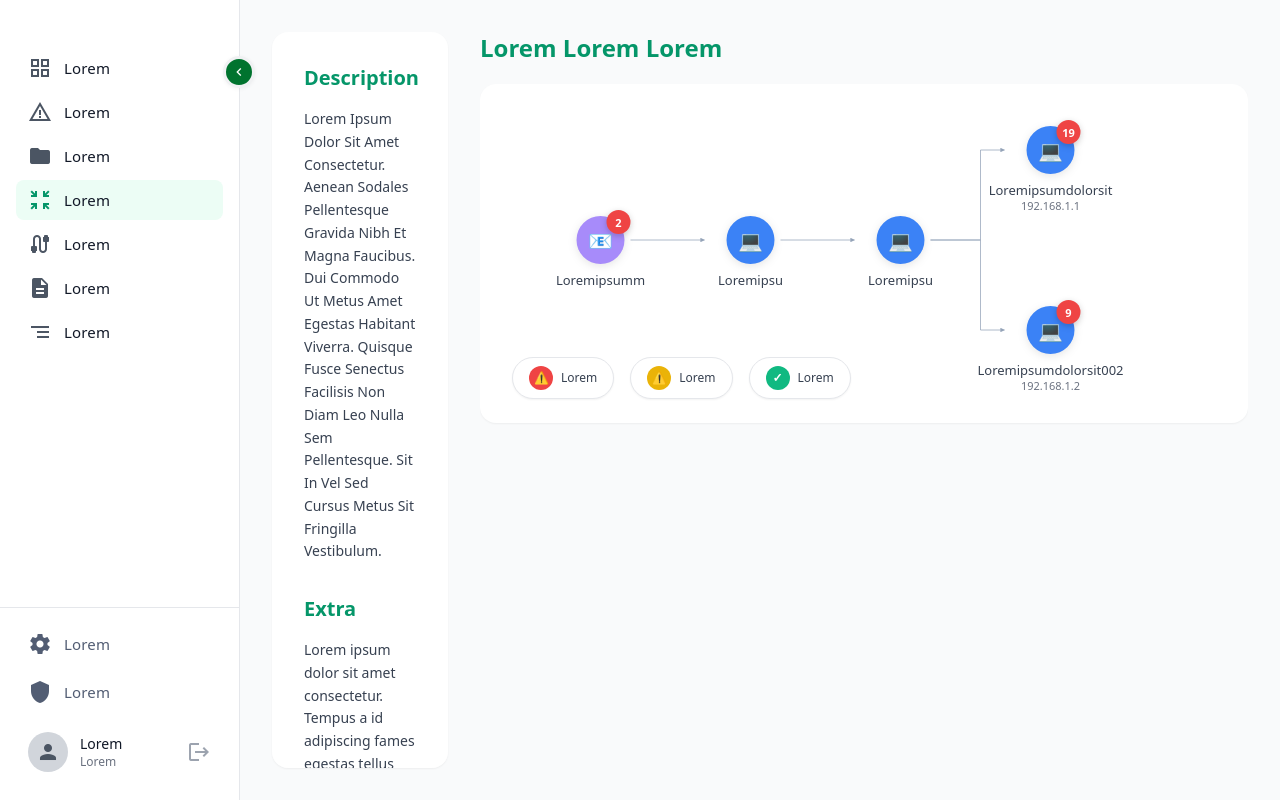
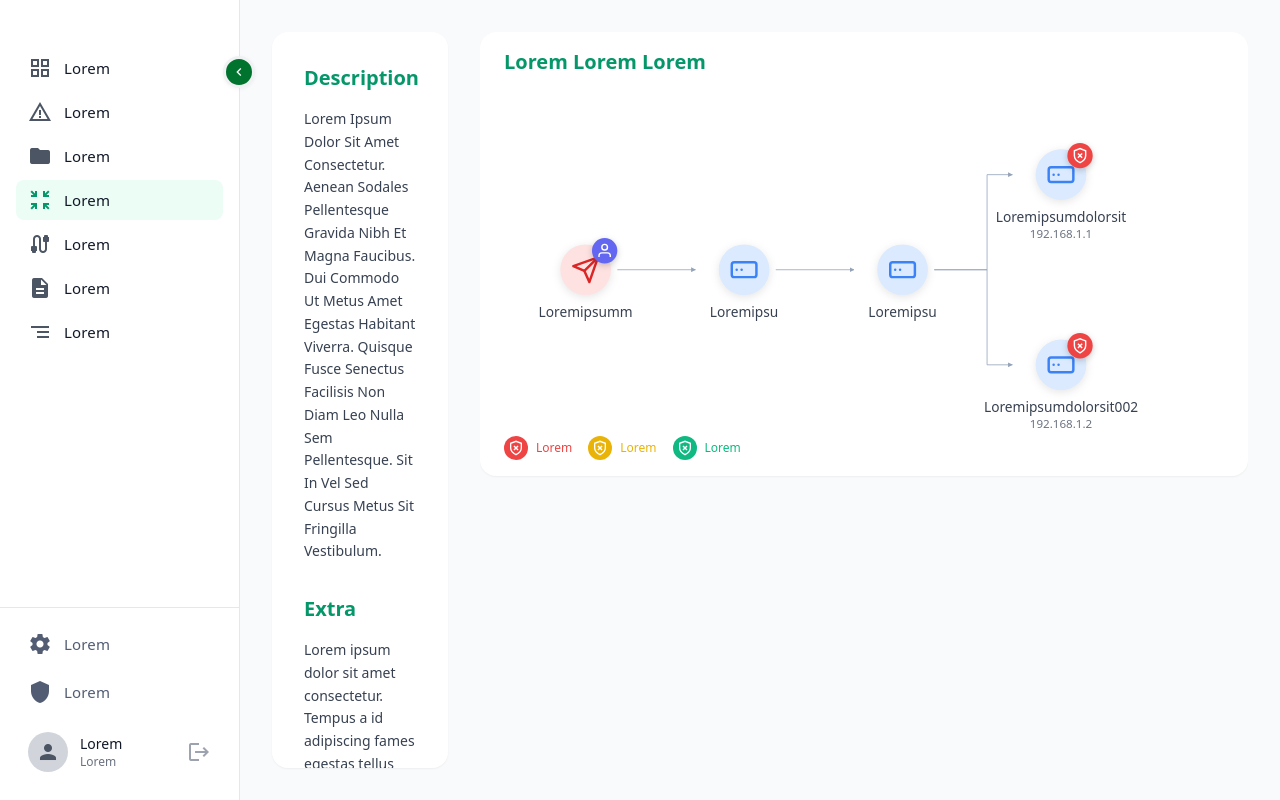
Before and after one commit to ditadev/Spikerz, an Angular app: page / in a window 1280 px wide. Built offline with nearby package versions, Linux system fonts and the light colour scheme.

Commit message:
Fix graph

```diff
--- a/src/app/components/dashboard/dashboard.html
+++ b/src/app/components/dashboard/dashboard.html
@@ -70,20 +70,22 @@
     <!-- Right Column: Graph & Assets -->
     <div class="w-full max-w-3xl flex flex-col gap-5 overflow-y-auto">
 
-      <!-- Top: Title -->
+      <!-- Graph Section with title inside -->
+      <div class="bg-white rounded-2xl shadow-sm overflow-hidden">
+        <!-- Title in white area -->
+        <div class="px-6 py-4">
+          <h2 class="text-xl font-bold text-emerald-600">Lorem Lorem Lorem</h2>
+        </div>
+        <!-- Graph with gray background -->
         <div>
-        <h1 class="text-2xl font-bold text-emerald-600">Lorem Lorem Lorem</h1>
-      </div>
-
-      <!-- Graph Section -->
-      <div class="bg-white rounded-2xl shadow-sm p-4">
           @if (graphService.isLoading()) {
-          <div class="flex items-center justify-center h-[307px]">
+            <div class="flex items-center justify-center bg-gray-50" style="height: 24rem;">
               <div class="animate-spin rounded-full h-12 w-12 border-b-2 border-emerald-600"></div>
             </div>
           } @else {
             <app-graph-view />
           }
+        </div>
       </div>
 
       <!-- Assets & Risk Section -->
--- a/src/app/components/graph-view/graph-view.html
+++ b/src/app/components/graph-view/graph-view.html
@@ -63,24 +63,57 @@
           (mouseleave)="onNodeLeave()">
 
           <!-- Node circle -->
+          @if (node.id === '1') {
             <circle
               r="24"
-            [attr.fill]="node.color || '#3B82F6'"
+              fill="#FEE2E2"
               class="node-circle transition-all duration-200"
             />
+          } @else {
+            <!-- Light blue circle for server nodes -->
+            <circle
+              r="24"
+              fill="#DBEAFE"
+              class="node-circle transition-all duration-200"
+            />
+          }
 
           <!-- Node icon -->
-          <text
-            text-anchor="middle"
-            dominant-baseline="central"
-            class="fill-white text-lg pointer-events-none select-none"
-            style="font-size: 20px;"
-          >
-            {{ getNodeIcon(node.id) }}
-          </text>
+          <g>
+            @if (node.id === '1') {
+              <!-- Red send icon for node 1 -->
+              <svg x="-14" y="-14" width="28" height="28" viewBox="0 0 24 24" fill="none" stroke="#DC2626" stroke-width="2" stroke-linecap="round" stroke-linejoin="round" class="pointer-events-none">
+                <line x1="22" y1="2" x2="11" y2="13"/>
+                <polygon points="22 2 15 22 11 13 2 9 22 2"/>
+              </svg>
+            } @else {
+              <!-- Server icon in blue -->
+              <svg x="-14" y="-14" width="28" height="28" viewBox="0 0 24 24" fill="none" stroke="#3B82F6" stroke-width="2" stroke-linecap="round" stroke-linejoin="round" class="pointer-events-none">
+                <rect x="2" y="6" width="20" height="12" rx="2"/>
+                <line x1="6" y1="12" x2="6.01" y2="12"/>
+                <line x1="10" y1="12" x2="10.01" y2="12"/>
+              </svg>
+            }
+          </g>
 
           <!-- Badge for critical items -->
           @if (node.badge) {
+            @if (node.id === '1') {
+              <!-- Indigo profile badge for node 1 -->
+              <circle
+                cx="18"
+                cy="-18"
+                r="12"
+                fill="#6366F1"
+                class="badge-circle"
+              />
+              <!-- Profile/person icon -->
+              <svg x="10" y="-26" width="16" height="16" viewBox="0 0 24 24" fill="none" stroke="white" stroke-width="2" class="pointer-events-none">
+                <path d="M20 21v-2a4 4 0 0 0-4-4H8a4 4 0 0 0-4 4v2"/>
+                <circle cx="12" cy="7" r="4"/>
+              </svg>
+            } @else {
+              <!-- Red shield with X for other nodes -->
               <circle
                 cx="18"
                 cy="-18"
@@ -88,16 +121,13 @@
                 fill="#EF4444"
                 class="badge-circle"
               />
-            <text
-              x="18"
-              y="-18"
-              text-anchor="middle"
-              dominant-baseline="central"
-              class="fill-white font-bold pointer-events-none select-none"
-              style="font-size: 11px;"
-            >
-              {{ node.badge }}
-            </text>
+              <!-- Shield with X icon -->
+              <svg x="10" y="-26" width="16" height="16" viewBox="0 0 24 24" fill="none" stroke="white" stroke-width="2" class="pointer-events-none">
+                <path d="M12 22s8-4 8-10V5l-8-3-8 3v7c0 6 8 10 8 10z"/>
+                <line x1="9" y1="9" x2="15" y2="15"/>
+                <line x1="15" y1="9" x2="9" y2="15"/>
+              </svg>
+            }
           }
 
           <!-- Node label -->
@@ -134,25 +164,39 @@
     </app-node-tooltip>
   }
 
-  <!-- Legend at bottom left -->
-  <div class="absolute bottom-2 left-4 flex items-center gap-4">
-    <div class="flex items-center gap-2 bg-white px-4 py-2 rounded-full shadow-sm border border-gray-200">
-      <div class="w-6 h-6 bg-red-500 rounded-full flex items-center justify-center text-white text-xs font-bold">
-        ⚠
+  <!-- Legend at bottom -->
+  <div class="absolute bottom-0 left-0 right-0 px-6 py-4">
+    <div class="flex items-center gap-4">
+      <div class="flex items-center gap-2">
+        <div class="w-6 h-6 bg-red-500 rounded-full flex items-center justify-center">
+          <svg class="w-4 h-4 text-white" xmlns="http://www.w3.org/2000/svg" viewBox="0 0 24 24" fill="none" stroke="currentColor" stroke-width="2">
+            <path d="M12 22s8-4 8-10V5l-8-3-8 3v7c0 6 8 10 8 10z"/>
+            <line x1="9" y1="9" x2="15" y2="15"/>
+            <line x1="15" y1="9" x2="9" y2="15"/>
+          </svg>
         </div>
-      <span class="text-xs font-medium text-gray-700">Lorem</span>
+        <span class="text-xs font-medium text-red-500">Lorem</span>
       </div>
-    <div class="flex items-center gap-2 bg-white px-4 py-2 rounded-full shadow-sm border border-gray-200">
-      <div class="w-6 h-6 bg-yellow-500 rounded-full flex items-center justify-center text-white text-xs font-bold">
-        ⚠
+      <div class="flex items-center gap-2">
+        <div class="w-6 h-6 bg-yellow-500 rounded-full flex items-center justify-center">
+          <svg class="w-4 h-4 text-white" xmlns="http://www.w3.org/2000/svg" viewBox="0 0 24 24" fill="none" stroke="currentColor" stroke-width="2">
+            <path d="M12 22s8-4 8-10V5l-8-3-8 3v7c0 6 8 10 8 10z"/>
+            <line x1="9" y1="9" x2="15" y2="15"/>
+            <line x1="15" y1="9" x2="9" y2="15"/>
+          </svg>
         </div>
-      <span class="text-xs font-medium text-gray-700">Lorem</span>
+        <span class="text-xs font-medium text-yellow-500">Lorem</span>
       </div>
-    <div class="flex items-center gap-2 bg-white px-4 py-2 rounded-full shadow-sm border border-gray-200">
-      <div class="w-6 h-6 bg-emerald-500 rounded-full flex items-center justify-center text-white text-xs font-bold">
-        ✓
+      <div class="flex items-center gap-2">
+        <div class="w-6 h-6 bg-emerald-500 rounded-full flex items-center justify-center">
+          <svg class="w-4 h-4 text-white" xmlns="http://www.w3.org/2000/svg" viewBox="0 0 24 24" fill="none" stroke="currentColor" stroke-width="2">
+            <path d="M12 22s8-4 8-10V5l-8-3-8 3v7c0 6 8 10 8 10z"/>
+            <line x1="9" y1="9" x2="15" y2="15"/>
+            <line x1="15" y1="9" x2="9" y2="15"/>
+          </svg>
         </div>
-      <span class="text-xs font-medium text-gray-700">Lorem</span>
+        <span class="text-xs font-medium text-emerald-500">Lorem</span>
       </div>
     </div>
   </div>
+</div>
--- a/src/app/components/graph-view/graph-view.scss
+++ b/src/app/components/graph-view/graph-view.scss
@@ -1,7 +1,7 @@
 // Graph View Styles
 
 .graph-container {
-    height: var(--graph-height, 19.1875rem);
+    height: 24rem;
   }
 
   .animated-edge {
--- a/src/app/components/node-popover/node-popover.html
+++ b/src/app/components/node-popover/node-popover.html
@@ -4,8 +4,8 @@
 
     <div class="flex gap-5">
       <!-- Left Column: Asset List -->
-      <div class="flex-1 max-w-sm border border-gray-200 rounded-2xl overflow-hidden">
-        <div class="p-[30px]">
+      <div class="flex-1 max-w-sm border border-gray-200 rounded-2xl overflow-hidden shadow-sm">
+        <div class="p-8">
           <!-- Headers -->
           <div class="flex items-center justify-between mb-6">
             <h3 class="text-sm font-semibold text-gray-600">Asset</h3>
@@ -15,10 +15,14 @@
           <!-- Asset Items -->
           <div class="space-y-3">
             @for (asset of paginatedAssets; track asset.id) {
-              <div class="flex items-center justify-between p-3 bg-gray-50 rounded-lg hover:bg-gray-100 transition-colors">
+              <div class="flex items-center justify-between p-3 rounded-lg hover:bg-gray-50 transition-colors">
                 <div class="flex items-center gap-3 flex-1 min-w-0">
-                  <div class="w-10 h-10 bg-blue-100 rounded-lg flex items-center justify-center flex-shrink-0">
-                    <span class="text-blue-600 text-lg">💻</span>
+                  <div class="w-10 h-10 bg-blue-100 rounded-full flex items-center justify-center flex-shrink-0">
+                    <svg class="w-7 h-7 text-blue-600" xmlns="http://www.w3.org/2000/svg" viewBox="0 0 24 24" fill="none" stroke="currentColor" stroke-width="2" stroke-linecap="round" stroke-linejoin="round">
+                      <rect x="2" y="6" width="20" height="12" rx="2"/>
+                      <line x1="6" y1="12" x2="6.01" y2="12"/>
+                      <line x1="10" y1="12" x2="10.01" y2="12"/>
+                    </svg>
                   </div>
                   <div class="min-w-0 flex-1">
                     <div class="text-sm font-medium text-gray-900 truncate">{{ asset.name }}</div>
@@ -64,8 +68,8 @@
         </div>
       </div>
 
-      <!-- Right Column: Risk Summary (340px width) -->
-      <div class="w-[340px] border border-gray-200 rounded-[15px] p-[30px]">
+      <!-- Right Column: Risk Summary -->
+      <div class="flex-1 max-w-sm border border-gray-200 rounded-2xl p-8 shadow-sm">
         <h3 class="text-sm font-semibold text-gray-600 mb-6">Contextual Risk</h3>
 
         <!-- Flex container with flex-row to force horizontal layout -->
```
Lines whose indentation alone changed are shown as unchanged.
